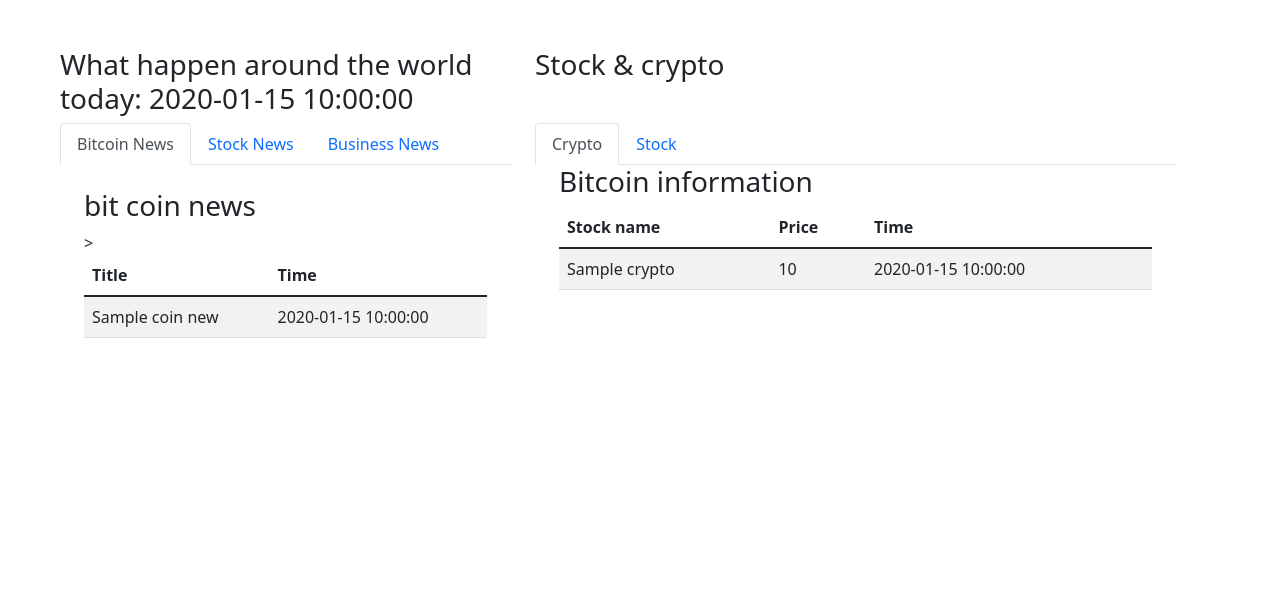
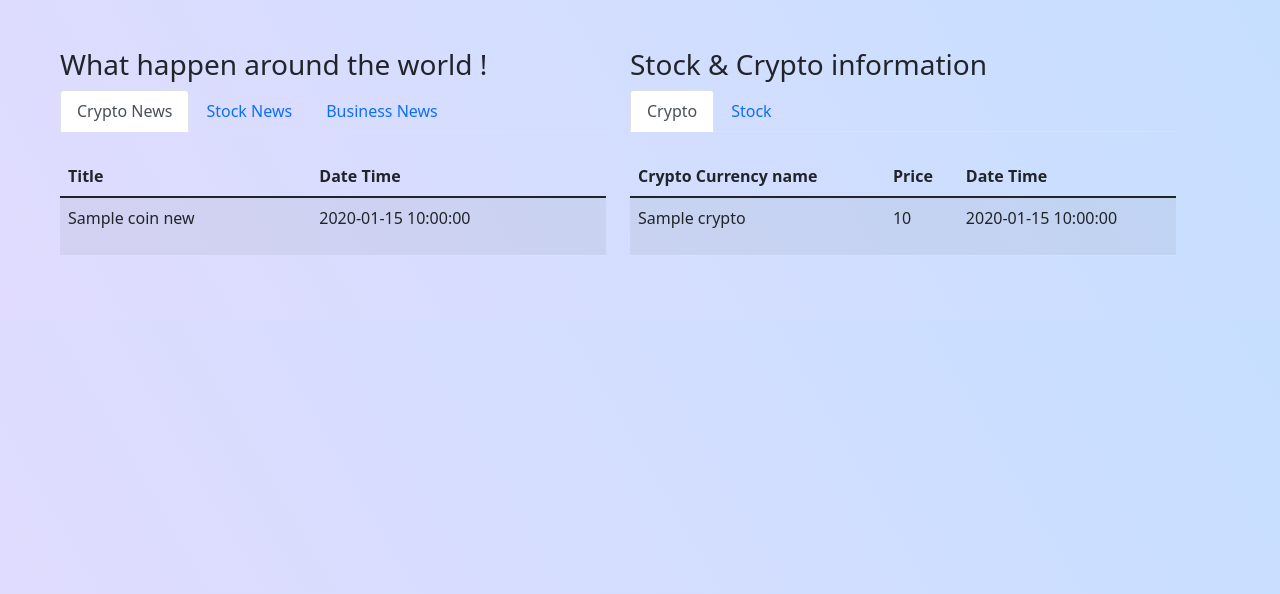
Before and after one commit to 06-21-Finance-project/621-Finacial, a Python web app: template templates/index.html in a window 1280 px wide. Shown: the top 594 px of the page. Run offline with Jinja, Linux system fonts and the light colour scheme; the template is opened without the code that fills it: most values are stand-ins (such as "Sample title", 1, 10 or a date in 2020).

Commit message:
done first page frontend

```diff
--- a/templates/index.html
+++ b/templates/index.html
@@ -7,21 +7,30 @@
     <link href="https://cdn.jsdelivr.net/npm/bootstrap@5.1.2/dist/css/bootstrap.min.css" rel="stylesheet">
     <script src="https://cdn.jsdelivr.net/npm/bootstrap@5.1.2/dist/js/bootstrap.bundle.min.js"></script>
 </head>
+<style>
+    body {
+        background-color: white;
+        background-image: linear-gradient(60deg, rgba(217, 211, 254, 0.8), rgba(184, 215, 255, 0.8));
+    }
+    table{
+        height: 100px;
+    }
+</style>
 <body>
 <div class="container m-5">
     <div class="row">
-        <h3 class="col-md-5">
-            What happen around the world today: {{ today }}
+        <h3 class="col-md-6">
+            What happen around the world !
         </h3>
-        <h3 class="col-md-7">
-            Stock & crypto
+        <h3 class="col-md-6">
+            Stock & Crypto information
         </h3>
     </div>
     <div class="row">
-        <div class="col-md-5">
+        <div class="col-md-6">
             <ul class="nav nav-tabs">
                 <li class="nav-item">
-                    <a class="nav-link active" data-bs-toggle="tab" href="#bitcoin-news">Bitcoin News</a>
+                    <a class="nav-link active" data-bs-toggle="tab" href="#crypto-news">Crypto News</a>
                 </li>
                 <li class="nav-item">
                     <a class="nav-link" data-bs-toggle="tab" href="#stock-news">Stock News</a>
@@ -32,85 +41,82 @@
             </ul>
             <br>
             {#        tab content#}
-            <div class="tab-content">
-                <div id="bitcoin-news" class="container tab-pane active">
-                    <h3>bit coin news</h3>
-                    <table class="table table-striped">
+            <div class="tab-content h-60">
+                <div id="crypto-news" class="tab-pane active">
+                    <table class="table table-striped h-60">
                         <thead>
                         <tr>
                             <th>Title</th>
-                            <th>Time</th>
+                            <th>Date Time</th>
                         </tr>
                         </thead>
                         <tbody>
-                        {% for coin_news in bit_coin_news.articles %}
+                        {% for coin_news in crypto_news %}
                             <tr>
                                 <td>{{ coin_news.title }}</td>
                                 <td>{{ coin_news.publishedAt }}</td>
-                            </tr>>
+                            </tr>
                         {% endfor %}
                         </tbody>
                     </table>
 
                 </div>
-                <div id="stock-news" class="container tab-pane fade">
-                    <h3>stock news</h3>
+                <div id="stock-news" class="tab-pane fade">
                     <table class="table table-striped">
                         <thead>
                         <tr>
                             <th>Title</th>
-                            <th>Time</th>
+                            <th>Date Time</th>
                         </tr>
                         </thead>
                         <tbody>
-                        {% for stock_news in stocks_news.articles %}
+                        {% for stock_news in stocks_news %}
                             <tr>
                                 <td>{{ stock_news.title }}</td>
                                 <td>{{ stock_news.publishedAt }}</td>
-                            </tr>>
+                            </tr>
                         {% endfor %}
                         </tbody>
                     </table>
                 </div>
-                <div id="business-news" class="container tab-pane fade">
-                    <h3>business news</h3>
+                <div id="business-news" class="tab-pane fade">
                     <table class="table table-striped">
                         <thead>
                         <tr>
                             <th>Title</th>
-                            <th>Time</th>
+                            <th>Date Time</th>
                         </tr>
                         </thead>
                         <tbody>
-                        {% for news in business_news.articles %}
+                        {% for news in business_news %}
                             <tr>
                                 <td>{{ news.title }}</td>
                                 <td>{{ news.publishedAt }}</td>
-                            </tr>>
+                            </tr>
                         {% endfor %}
                         </tbody>
                     </table>
                 </div>
             </div>
         </div>
-        <div class="col-md-7">
+        <div class="col-md-6">
             <ul class="nav nav-tabs">
                 <li class="nav-item">
-                    <a class="nav-link active" data-bs-toggle="tab" href="#bitcoin">Crypto</a>
+                    <a class="nav-link active" data-bs-toggle="tab" href="#crypto">Crypto</a>
                 </li>
                 <li class="nav-item">
                     <a class="nav-link" data-bs-toggle="tab" href="#stock">Stock</a>
                 </li>
             </ul>
+            <br>
             <div class="tab-content">
-                <div id="bitcoin" class="container tab-pane active">
-                    <h3>Bitcoin information</h3>
+                <div id="crypto" class="tab-pane active">
                     <table class="table table-striped">
                         <thead>
                         <tr>
-                            <th>Stock name</th>
+                            <th>Crypto Currency name</th>
                             <th>Price</th>
-                            <th>Time</th>
+                            <th>Date Time</th>
                         </tr>
                         </thead>
                         <tbody>
@@ -126,14 +132,13 @@
 
 
                 </div>
-                <div id="stock" class="container tab-pane fade">
-                    <h3>Stock information</h3>
+                <div id="stock" class="tab-pane fade">
                     <table class="table table-striped">
                         <thead>
                         <tr>
                             <th>Stock name</th>
                             <th>Price</th>
-                            <th>Time</th>
+                            <th>Date Time</th>
                         </tr>
                         </thead>
                         <tbody>
@@ -142,7 +147,6 @@
                                 <td>{{ set.name }}</td>
                                 <td>{{ set.price }}</td>
                                 <td>{{ set.last_trade_time }}</td>
-                                <br>
                             </tr>
                         {% endfor %}
                         </tbody>
```
Also changed, not shown: finance_app/test.py (added, +21 -0 lines), finance_app/views.py (+44 -13 lines).
